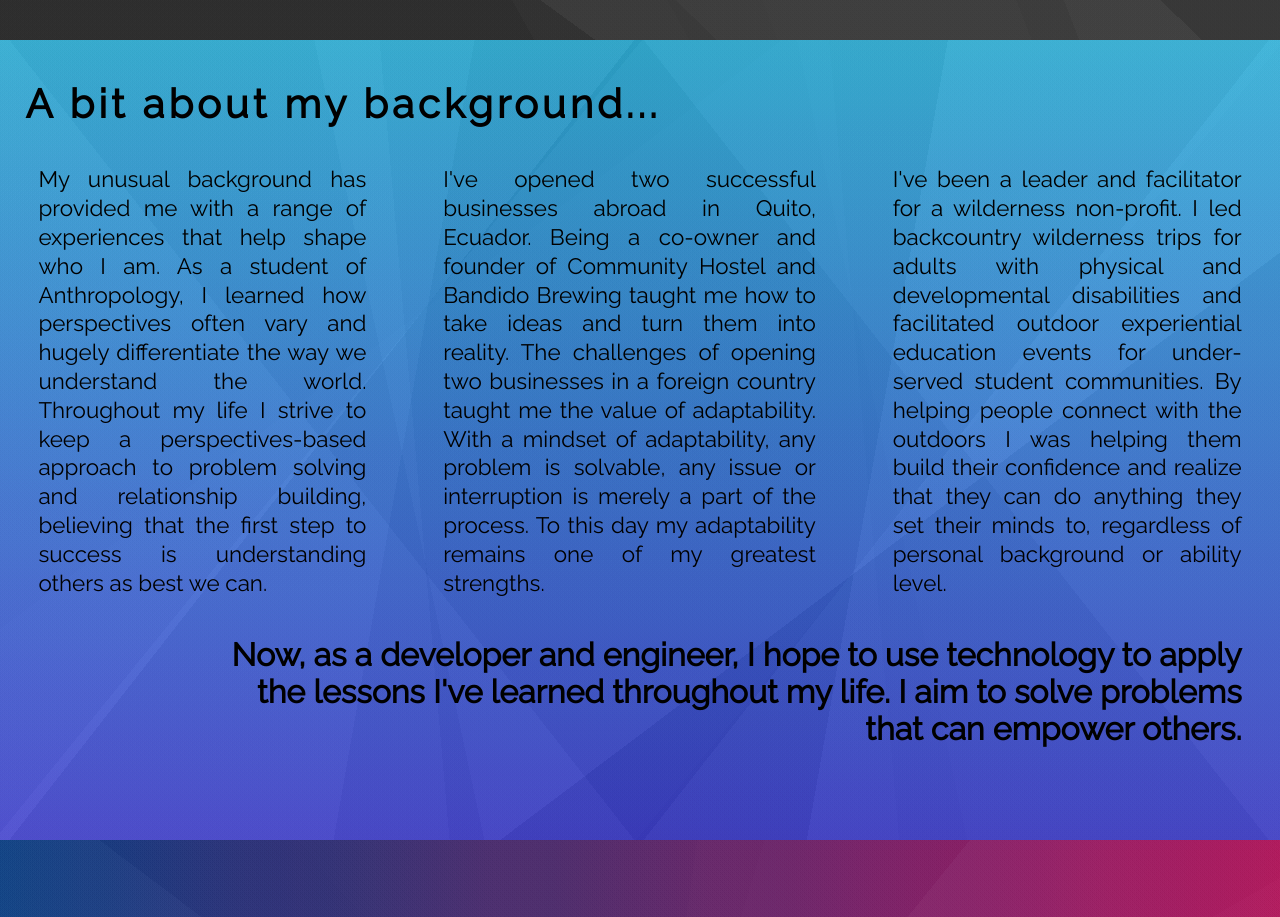
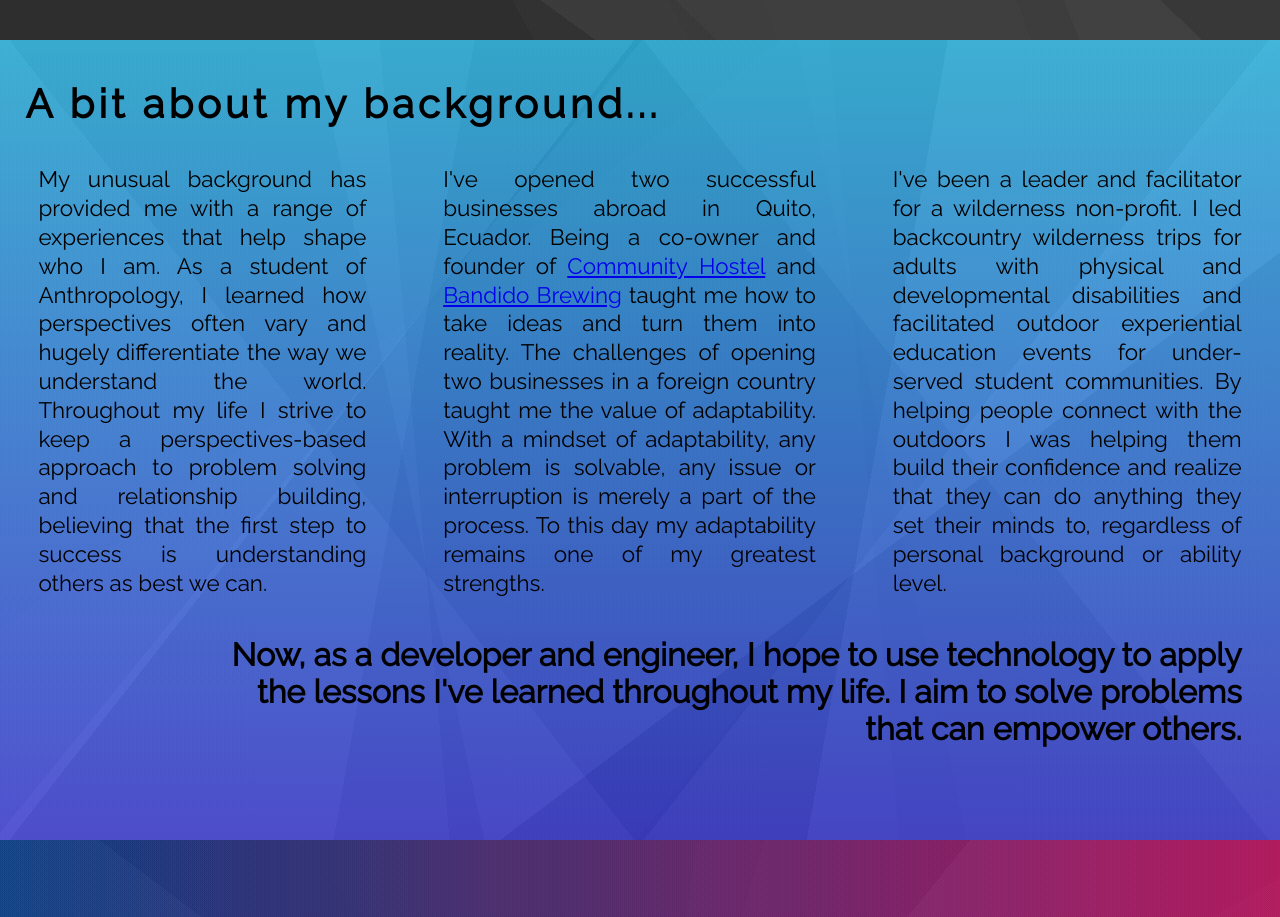
Before and after one commit to drmeloy/danmeloy.dev, a website: page index.html in a window 1280 px wide. Shown: the part 1560-2477 px from the top of the page. Drawn offline with nearby package versions, Linux system fonts and the light colour scheme; a web font is replaced by a local one.

Commit message:
added links to bandido brewing and community hostel

```diff
--- a/index.html
+++ b/index.html
@@ -23,7 +23,7 @@
     <p class='title'>A bit about my background...</p>
     <div class='backgrounds'>
     <p class='background'>My unusual background has provided me with a range of experiences that help shape who I am. As a student of Anthropology, I learned how perspectives often vary and hugely differentiate the way we understand the world. Throughout my life I strive to keep a perspectives-based approach to problem solving and relationship building, believing that the first step to success is understanding others as best we can.</p>
-    <p class='background'>I've opened two successful businesses abroad in Quito, Ecuador. Being a co-owner and founder of Community Hostel and Bandido Brewing taught me how to take ideas and turn them into reality. The challenges of opening two businesses in a foreign country taught me the value of adaptability. With a mindset of adaptability, any problem is solvable, any issue or interruption is merely a part of the process. To this day my adaptability remains one of my greatest strengths.</p>
+    <p class='background'>I've opened two successful businesses abroad in Quito, Ecuador. Being a co-owner and founder of <a href='https://communityhostel.com/' target='_blank'>Community Hostel</a> and <a href='http://bandidobrewing.com/en/' target='_blank'>Bandido Brewing</a> taught me how to take ideas and turn them into reality. The challenges of opening two businesses in a foreign country taught me the value of adaptability. With a mindset of adaptability, any problem is solvable, any issue or interruption is merely a part of the process. To this day my adaptability remains one of my greatest strengths.</p>
     <p class='background'>I've been a leader and facilitator for a wilderness non-profit. I led backcountry wilderness trips for adults with physical and developmental disabilities and facilitated outdoor experiential education events for under-served student communities. By helping people connect with the outdoors I was helping them build their confidence and realize that they can do anything they set their minds to, regardless of personal background or ability level.</p>
     </div>
     <p class='ender'>Now, as a developer and engineer, I hope to use technology to apply the lessons I've learned throughout my life. I aim to solve problems that can empower others.</p>
```
